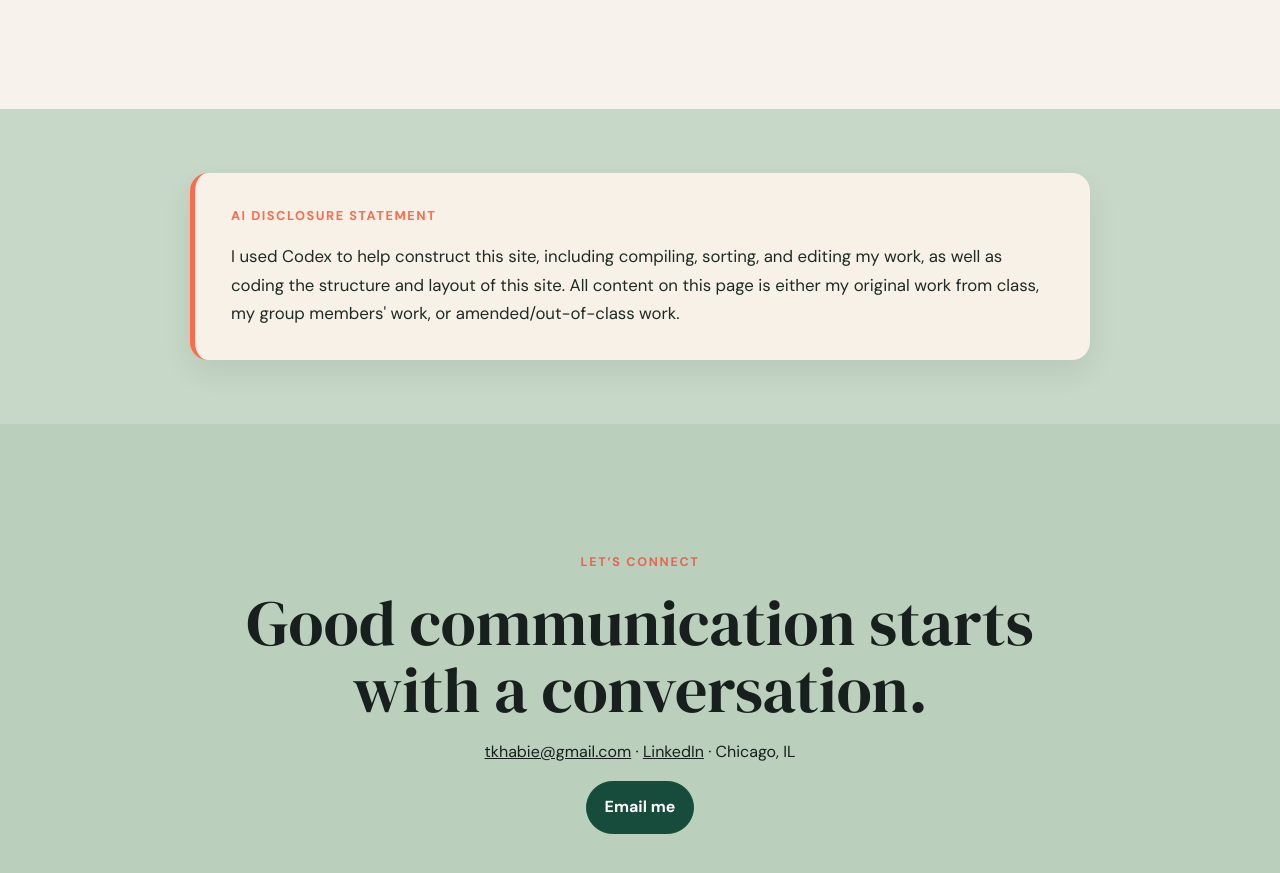
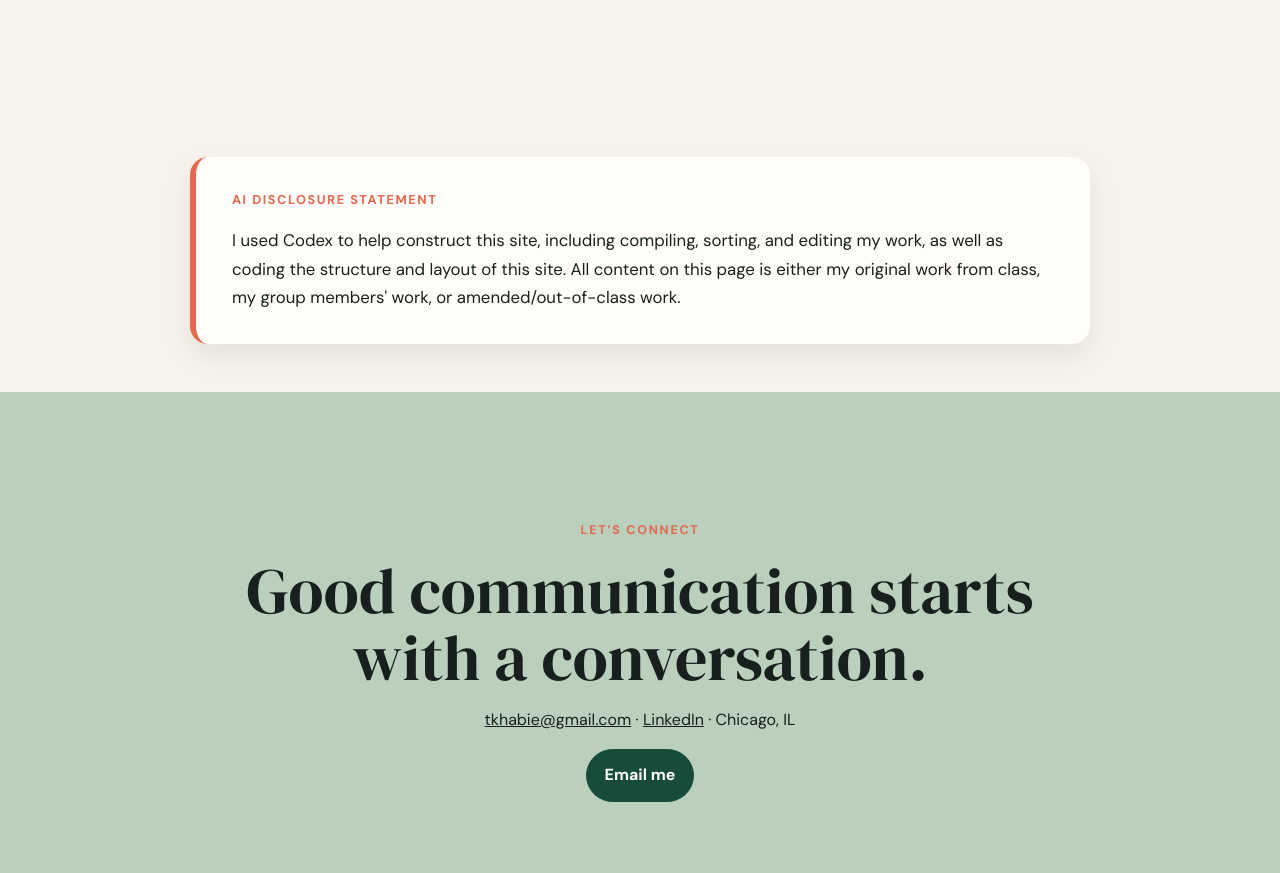
Before and after one commit to tobiaskhabie2026-IMC306/strategic-communications-portfolio, a plain HTML site: page index.html in a window 1280 px wide. Shown: the part 7041-7914 px from the top of the page. Drawn offline with Linux system fonts and the light colour scheme.

Commit message:
Update styles.css

```diff
--- a/styles.css
+++ b/styles.css
@@ -545,23 +545,23 @@ footer p {
   }
 }
 .disclosure-statement {
-  padding: 4rem 1.5rem;
-  background: #c7d8c8;
+    padding: 3rem 1.5rem;
+    background: var(--paper);
 }
 
 .disclosure-card {
     max-width: 900px;
     margin: 0 auto;
     padding: 2rem 2.25rem;
-  background: #f7f1e8;
-  border-left: 5px solid #ff6b4a;
+    background: var(--white);
+    border-left: 6px solid var(--coral);
     border-radius: 18px;
     box-shadow: 0 12px 30px rgba(0, 0, 0, 0.08);
 }
 
 .disclosure-card .eyebrow {
     margin-bottom: 1rem;
-  color: #ff6b4a;
+    color: var(--coral);
     font-size: 0.8rem;
     font-weight: 700;
     letter-spacing: 0.12em;
@@ -572,7 +572,7 @@ footer p {
     margin: 0;
     font-size: 1.05rem;
     line-height: 1.7;
-  color: #1f2a24;
+    color: var(--link);
 }
 
 @media (max-width: 620px) {
```
Lines whose indentation alone changed are shown as unchanged.
